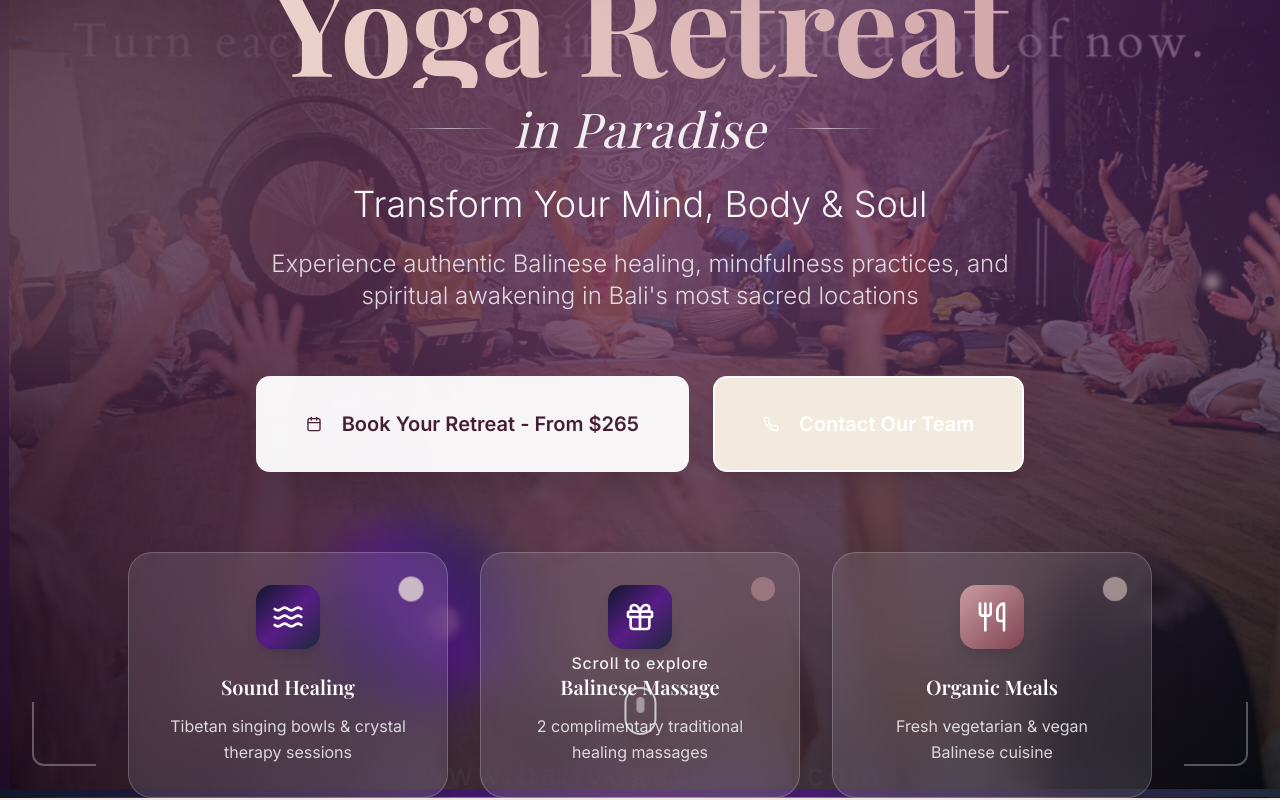
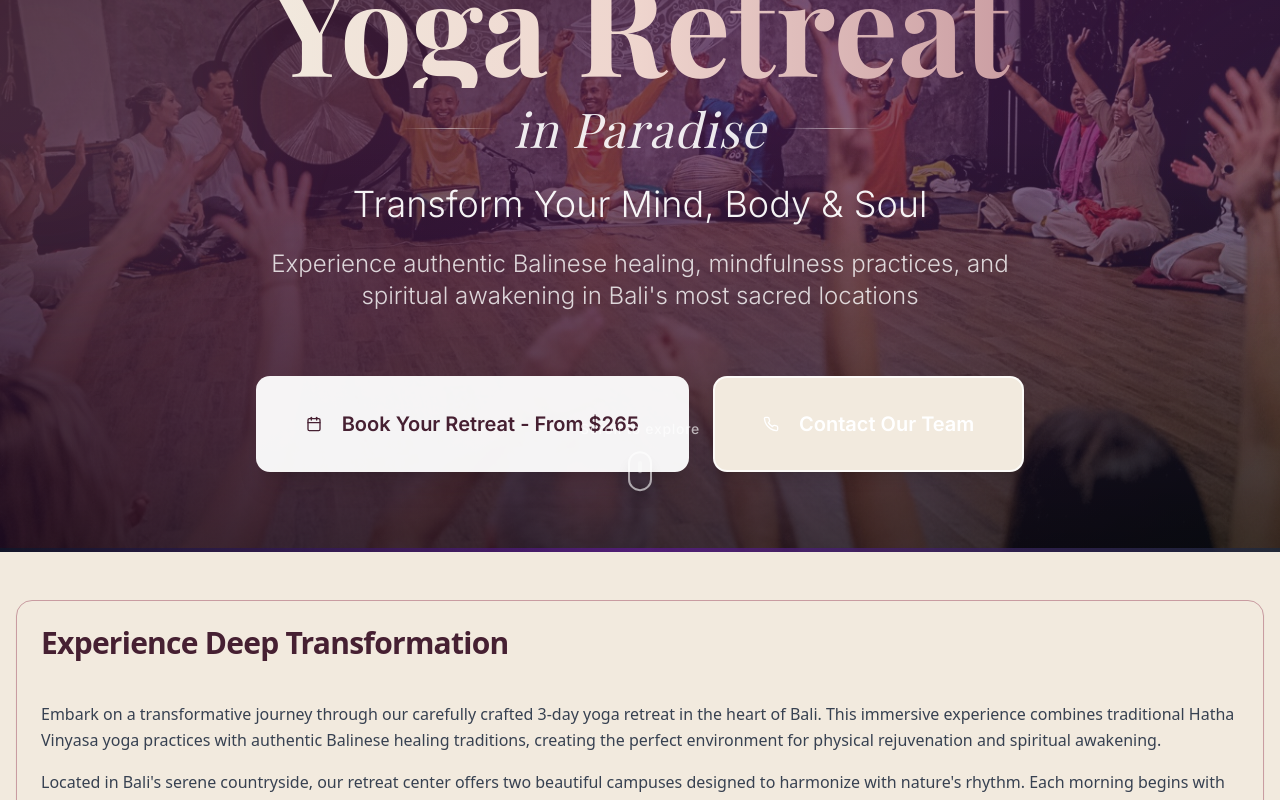
Before and after one commit to hyabyslogin-ux/radiant-asana-site, a React (Vite) app: page /3-days-retreat in a window 1280 px wide. Shown: the part 280-1080 px from the top of the page. Built offline with nearby package versions, Linux system fonts and the light colour scheme.

Commit message:
Refactor hero section

```diff
--- a/src/pages/ThreeDaysRetreat.tsx
+++ b/src/pages/ThreeDaysRetreat.tsx
@@ -46,35 +46,23 @@ const ThreeDaysRetreat = () => {
       {/* Hero Section */}
       <section className="relative min-h-screen flex items-center justify-center overflow-hidden bg-gradient-to-br from-slate-900 via-purple-900 to-slate-800">
 
-        {/* Animated Background Layers */}
+        {/* Minimal Background Layers */}
         <div className="absolute inset-0">
-          {/* Primary Background Image */}
+          {/* Static Background Image */}
           <div
-            className="absolute inset-0 bg-cover bg-center bg-no-repeat opacity-40 scale-110 animate-drift"
+            className="absolute inset-0 bg-cover bg-center bg-no-repeat opacity-50"
             style={{ backgroundImage: `url(/lovable-uploads/5bc20f00-75c6-4f94-83f8-be72e5c72b78.png)` }}
           />
 
-          {/* Gradient Overlays */}
-          <div className="absolute inset-0 bg-gradient-to-br from-yoga-plum/95 via-yoga-sage/80 to-yoga-earth/85"></div>
-          <div className="absolute inset-0 bg-gradient-to-t from-black/60 via-transparent to-transparent"></div>
-          <div className="absolute inset-0 bg-gradient-to-r from-transparent via-yoga-rose/20 to-transparent"></div>
+          {/* Clean Gradient Overlays */}
+          <div className="absolute inset-0 bg-gradient-to-br from-yoga-plum/90 via-yoga-sage/75 to-yoga-earth/80"></div>
+          <div className="absolute inset-0 bg-gradient-to-t from-black/50 via-transparent to-transparent"></div>
         </div>
 
-        {/* Organic Floating Shapes */}
+        {/* Subtle Floating Elements */}
         <div className="absolute inset-0 pointer-events-none">
-          {/* Large organic shapes */}
-          <div className="absolute top-1/4 -left-32 w-96 h-96 bg-gradient-to-br from-yoga-cream/30 to-yoga-peach/20 rounded-full blur-3xl animate-float opacity-60"></div>
-          <div className="absolute bottom-1/3 -right-32 w-80 h-80 bg-gradient-to-tl from-yoga-rose/25 to-yoga-mauve/15 rounded-full blur-3xl animate-drift opacity-50"></div>
-
-          {/* Medium flowing shapes */}
-          <div className="absolute top-20 right-1/4 w-64 h-64 bg-gradient-to-br from-white/20 to-yoga-cream/10 rounded-full blur-2xl animate-pulse-glow"></div>
-          <div className="absolute bottom-20 left-1/4 w-48 h-48 bg-gradient-to-tr from-yoga-sage/30 to-transparent rounded-full blur-xl animate-float" style={{ animationDelay: '2s' }}></div>
-
-          {/* Small particles */}
-          <div className="absolute top-32 left-16 w-6 h-6 bg-yoga-cream/60 rounded-full animate-float blur-sm" style={{ animationDelay: '0.5s' }}></div>
-          <div className="absolute top-1/2 right-20 w-4 h-4 bg-yoga-peach/50 rounded-full animate-drift blur-sm" style={{ animationDelay: '1.5s' }}></div>
-          <div className="absolute bottom-40 left-1/3 w-8 h-8 bg-yoga-rose/40 rounded-full animate-pulse-glow blur-sm" style={{ animationDelay: '3s' }}></div>
-          <div className="absolute top-40 right-1/3 w-5 h-5 bg-white/40 rounded-full animate-float blur-sm" style={{ animationDelay: '2.5s' }}></div>
+          <div className="absolute top-1/4 -left-32 w-96 h-96 bg-gradient-to-br from-yoga-cream/20 to-yoga-peach/10 rounded-full blur-3xl animate-float opacity-40"></div>
+          <div className="absolute bottom-1/3 -right-32 w-80 h-80 bg-gradient-to-tl from-yoga-rose/15 to-yoga-mauve/8 rounded-full blur-3xl animate-float opacity-30" style={{ animationDelay: '2s' }}></div>
         </div>
 
         {/* Main Content */}
@@ -82,28 +70,28 @@ const ThreeDaysRetreat = () => {
           <div className="animate-fade-in">
 
             {/* Premium Badge */}
-            <div className="inline-flex items-center gap-3 bg-white/10 backdrop-blur-lg border border-white/30 rounded-full px-8 py-4 mb-12 shadow-2xl">
+            <div className="inline-flex items-center gap-3 bg-white/10 backdrop-blur-lg border border-white/30 rounded-full px-8 py-4 mb-12 shadow-xl">
               <div className="flex items-center gap-2">
-                <div className="w-2 h-2 bg-yoga-sage rounded-full animate-pulse-glow"></div>
+                <div className="w-2 h-2 bg-yoga-sage rounded-full animate-pulse"></div>
                 <Badge className="bg-yoga-sage/90 text-white text-sm font-semibold px-3 py-1">Limited Time</Badge>
               </div>
               <span className="text-white/95 font-inter font-medium text-lg">15% Early Bird Discount Available</span>
             </div>
 
-            {/* Main Heading with Custom Typography */}
+            {/* Main Heading with Clean Typography */}
             <div className="mb-8 space-y-4">
               <h1 className="font-playfair text-7xl sm:text-8xl lg:text-9xl font-bold leading-none">
-                <span className="block text-white drop-shadow-2xl tracking-tight">3 Days</span>
-                <span className="block bg-gradient-to-r from-yoga-cream via-yoga-peach to-yoga-rose bg-clip-text text-transparent animate-text-shimmer bg-[length:200%_auto] font-playfair">
+                <span className="block text-white drop-shadow-xl tracking-tight">3 Days</span>
+                <span className="block bg-gradient-to-r from-yoga-cream via-yoga-peach to-yoga-rose bg-clip-text text-transparent font-playfair">
                   Yoga Retreat
                 </span>
               </h1>
               <div className="flex items-center justify-center gap-4 mb-6">
-                <div className="h-px bg-gradient-to-r from-transparent via-white/60 to-transparent w-24"></div>
+                <div className="h-px bg-gradient-to-r from-transparent via-white/50 to-transparent w-24"></div>
                 <p className="font-playfair text-3xl sm:text-4xl lg:text-5xl font-light text-white/90 italic tracking-wide">
                   in Paradise
                 </p>
-                <div className="h-px bg-gradient-to-r from-transparent via-white/60 to-transparent w-24"></div>
+                <div className="h-px bg-gradient-to-r from-transparent via-white/50 to-transparent w-24"></div>
               </div>
             </div>
 
@@ -121,89 +109,40 @@ const ThreeDaysRetreat = () => {
             <div className="flex flex-col sm:flex-row gap-6 justify-center items-center mb-20">
               <Button
                 size="lg"
-                className="group relative overflow-hidden bg-white/95 text-yoga-earth hover:bg-white font-inter font-semibold text-xl px-12 py-8 h-auto border-2 border-transparent hover:border-yoga-rose/50 transition-all duration-500 shadow-2xl hover:shadow-yoga-rose/25 hover:scale-105 transform"
+                className="group relative overflow-hidden bg-white/95 text-yoga-earth hover:bg-white font-inter font-semibold text-xl px-12 py-8 h-auto border-2 border-transparent hover:border-yoga-rose/50 transition-all duration-300 shadow-xl hover:shadow-2xl hover:scale-105 transform"
               >
-                <div className="absolute inset-0 bg-gradient-to-r from-yoga-cream/20 to-yoga-peach/20 opacity-0 group-hover:opacity-100 transition-opacity duration-500"></div>
-                <Calendar className="w-6 h-6 mr-3 relative z-10" />
-                <span className="relative z-10">Book Your Retreat - From $265</span>
+                <Calendar className="w-6 h-6 mr-3" />
+                <span>Book Your Retreat - From $265</span>
               </Button>
 
               <Button
                 variant="outline"
                 size="lg"
-                className="group relative overflow-hidden border-2 border-white/80 text-white hover:bg-white/15 font-inter font-semibold text-xl px-12 py-8 h-auto backdrop-blur-md transition-all duration-500 hover:border-white hover:scale-105 transform shadow-xl"
+                className="border-2 border-white/80 text-white hover:bg-white/15 font-inter font-semibold text-xl px-12 py-8 h-auto backdrop-blur-md transition-all duration-300 hover:border-white hover:scale-105 transform shadow-lg"
               >
-                <div className="absolute inset-0 bg-gradient-to-r from-white/10 to-transparent opacity-0 group-hover:opacity-100 transition-opacity duration-500"></div>
-                <Phone className="w-6 h-6 mr-3 relative z-10" />
-                <span className="relative z-10">Contact Our Team</span>
+                <Phone className="w-6 h-6 mr-3" />
+                <span>Contact Our Team</span>
               </Button>
             </div>
+          </div>
+        </div>
 
-            {/* Enhanced Feature Cards */}
-            <div className="grid grid-cols-1 md:grid-cols-3 gap-8 max-w-5xl mx-auto">
-
-              <div className="group bg-white/10 backdrop-blur-xl rounded-3xl p-8 border border-white/20 hover:bg-white/15 transition-all duration-500 hover:scale-105 transform shadow-2xl hover:shadow-yoga-sage/25">
-                <div className="relative mb-6">
-                  <div className="w-16 h-16 bg-gradient-to-br from-yoga-sage to-yoga-earth rounded-2xl flex items-center justify-center mx-auto shadow-lg group-hover:shadow-yoga-sage/40 transition-shadow duration-500">
-                    <Waves className="w-8 h-8 text-white" />
-                  </div>
-                  <div className="absolute -top-2 -right-2 w-6 h-6 bg-yoga-cream/80 rounded-full animate-pulse-glow"></div>
-                </div>
-                <h3 className="font-playfair font-semibold text-white text-xl mb-3">Sound Healing</h3>
-                <p className="text-white/80 text-base font-inter leading-relaxed">Tibetan singing bowls & crystal therapy sessions</p>
-              </div>
-
-              <div className="group bg-white/10 backdrop-blur-xl rounded-3xl p-8 border border-white/20 hover:bg-white/15 transition-all duration-500 hover:scale-105 transform shadow-2xl hover:shadow-yoga-earth/25">
-                <div className="relative mb-6">
-                  <div className="w-16 h-16 bg-gradient-to-br from-yoga-earth to-yoga-plum rounded-2xl flex items-center justify-center mx-auto shadow-lg group-hover:shadow-yoga-earth/40 transition-shadow duration-500">
-                    <Gift className="w-8 h-8 text-white" />
-                  </div>
-                  <div className="absolute -top-2 -right-2 w-6 h-6 bg-yoga-rose/80 rounded-full animate-pulse-glow" style={{ animationDelay: '0.5s' }}></div>
-                </div>
-                <h3 className="font-playfair font-semibold text-white text-xl mb-3">Balinese Massage</h3>
-                <p className="text-white/80 text-base font-inter leading-relaxed">2 complimentary traditional healing massages</p>
-              </div>
-
-              <div className="group bg-white/10 backdrop-blur-xl rounded-3xl p-8 border border-white/20 hover:bg-white/15 transition-all duration-500 hover:scale-105 transform shadow-2xl hover:shadow-yoga-rose/25">
-                <div className="relative mb-6">
-                  <div className="w-16 h-16 bg-gradient-to-br from-yoga-rose to-yoga-mauve rounded-2xl flex items-center justify-center mx-auto shadow-lg group-hover:shadow-yoga-rose/40 transition-shadow duration-500">
-                    <Utensils className="w-8 h-8 text-white" />
-                  </div>
-                  <div className="absolute -top-2 -right-2 w-6 h-6 bg-yoga-peach/80 rounded-full animate-pulse-glow" style={{ animationDelay: '1s' }}></div>
-                </div>
-                <h3 className="font-playfair font-semibold text-white text-xl mb-3">Organic Meals</h3>
-                <p className="text-white/80 text-base font-inter leading-relaxed">Fresh vegetarian & vegan Balinese cuisine</p>
+        {/* Minimal Scroll Indicator */}
+        <div className="absolute bottom-12 left-1/2 transform -translate-x-1/2 text-white/80 z-30">
+          <div className="animate-bounce">
+            <div className="flex flex-col items-center gap-3">
+              <span className="text-sm font-inter font-medium tracking-wider opacity-80">Scroll to explore</span>
+              <div className="w-6 h-10 border-2 border-white/60 rounded-full flex justify-center shadow-lg">
+                <div className="w-1 h-3 bg-white/60 rounded-full mt-2 animate-pulse"></div>
               </div>
             </div>
           </div>
         </div>
 
-        {/* Enhanced Scroll Indicator */}
-        <div className="absolute bottom-12 left-1/2 transform -translate-x-1/2 text-white/90 z-30">
-          <div className="animate-bounce">
-            <div className="flex flex-col items-center gap-3">
-              <span className="text-base font-inter font-medium tracking-wider">Scroll to explore</span>
-              <div className="relative">
-                <div className="w-8 h-12 border-2 border-white/70 rounded-full flex justify-center shadow-lg">
-                  <div className="w-2 h-4 bg-white/70 rounded-full mt-2 animate-pulse"></div>
-                </div>
-                <div className="absolute -inset-2 border border-white/30 rounded-full animate-ping"></div>
-              </div>
-            </div>
-          </div>
+        {/* Clean Bottom Border */}
+        <div className="absolute bottom-0 left-0 right-0">
+          <div className="h-1 bg-gradient-to-r from-yoga-sage via-yoga-earth to-yoga-rose opacity-80"></div>
         </div>
-
-        {/* Decorative Bottom Border */}
-        <div className="absolute bottom-0 left-0 right-0">
-          <div className="h-2 bg-gradient-to-r from-yoga-sage via-yoga-earth to-yoga-rose"></div>
-          <div className="h-px bg-gradient-to-r from-transparent via-white/50 to-transparent"></div>
-        </div>
-
-        {/* Corner Decorative Elements */}
-        <div className="absolute top-8 left-8 w-16 h-16 border-l-2 border-t-2 border-white/30 rounded-tl-xl"></div>
-        <div className="absolute top-8 right-8 w-16 h-16 border-r-2 border-t-2 border-white/30 rounded-tr-xl"></div>
-        <div className="absolute bottom-8 left-8 w-16 h-16 border-l-2 border-b-2 border-white/30 rounded-bl-xl"></div>
-        <div className="absolute bottom-8 right-8 w-16 h-16 border-r-2 border-b-2 border-white/30 rounded-br-xl"></div>
       </section>
 
       <div className="container mx-auto px-4 py-12 space-y-16">
```
